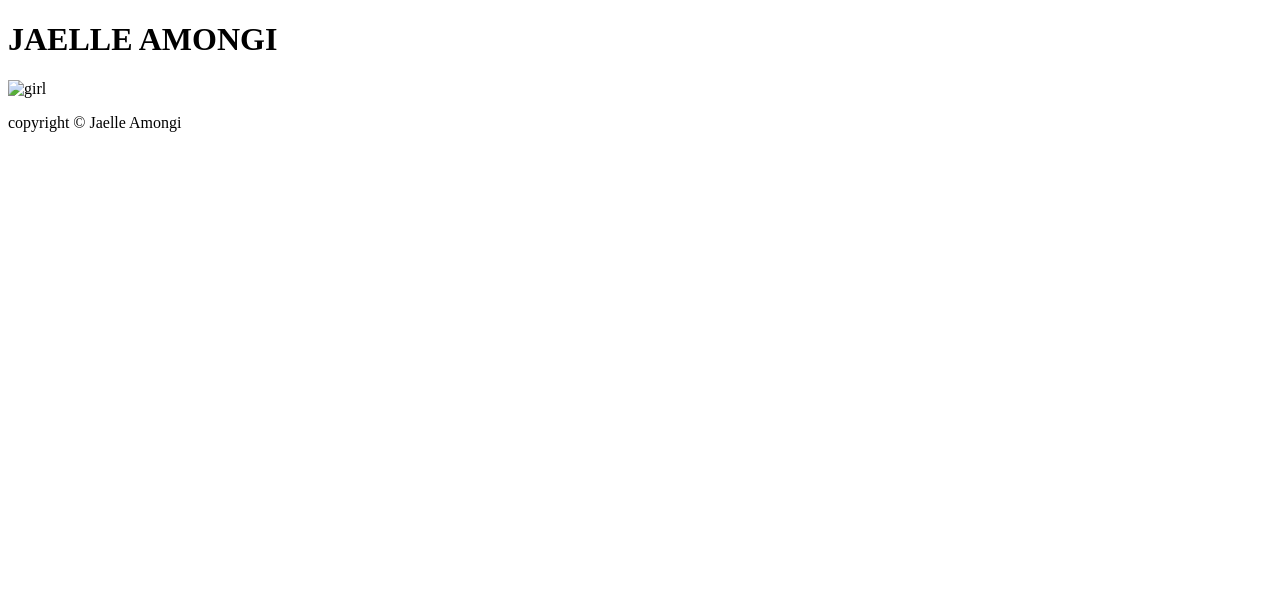
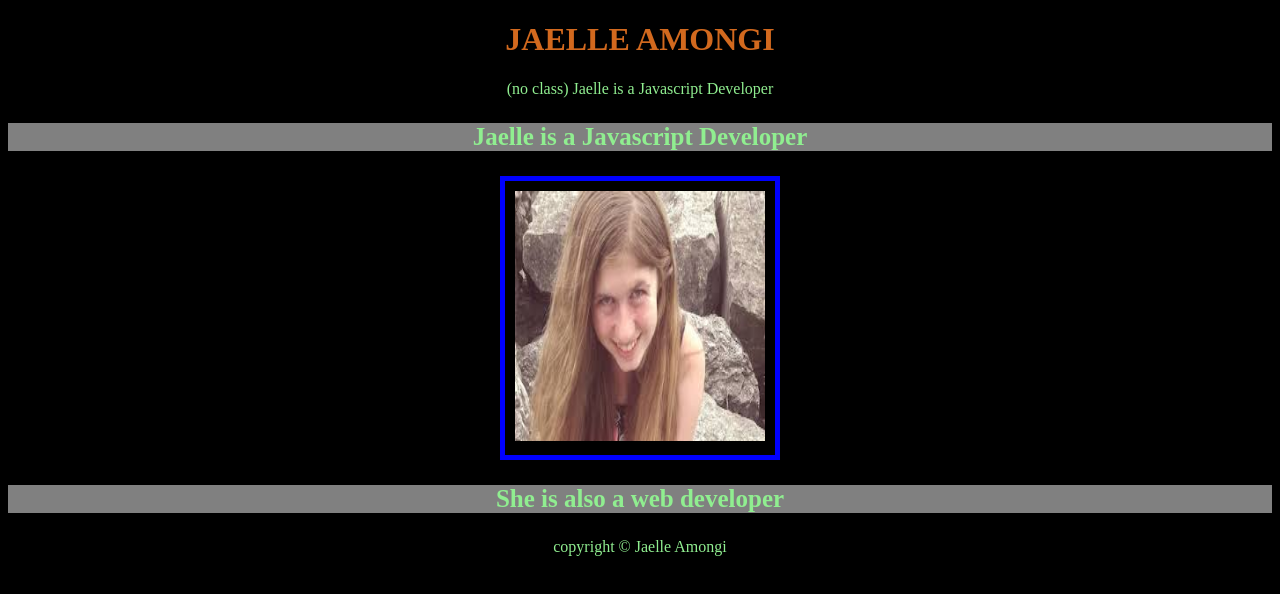
Before and after one commit to jaelle3/example-presentation, a plain HTML site: page portfolio.html in a window 1280 px wide. Drawn offline with Linux system fonts and the light colour scheme.

Commit message:
add my portfolio

```diff
--- /dev/null
+++ b/portfolio.css
@@ -0,0 +1,25 @@
+h1 {
+	color: chocolate;
+}
+
+#top {
+	border:5px solid blue;
+	padding: 10px;
+	width: 250px;
+	 margin:0 auto;
+}
+
+body {
+	text-align: center;
+	background-color: black;
+}
+
+p {
+	color: lightgreen;
+}
+
+.description {
+	font-size: 25px;
+	font-weight: bold;
+	background-color: grey;
+}
--- a/portfolio.html
+++ b/portfolio.html
@@ -1,17 +1,25 @@
 <!DOCTYPE html>
 <html>
+
 <head>
-<link rel="stylesheet" type="text/css" href="portfolio.css"/>
 	<title>Portfolio</title>
-
+	<link rel="stylesheet" type="text/css" href="portfolio.css"/>
 </head>
 
 <body>
 	<h1>JAELLE AMONGI</h1>
-	<img src="girl.jpg" alt="girl" width="250" height="250"/>
+	<p> (no class) Jaelle is a Javascript Developer</p>
+	<p class="description"> Jaelle is a Javascript Developer</p>
+
+	<div id="top">
+		<img src="girl.jpg" alt="girl" width="250" height="250"/>
+	</div>
+
+	<p class="description"> She is also a web developer</p>
 </body>
 
 <footer>
 	<p>copyright &copy; Jaelle Amongi</p>
+</footer>
 
 </html>
```
Also changed, not shown: girl.jpg (added), 1 other file.
